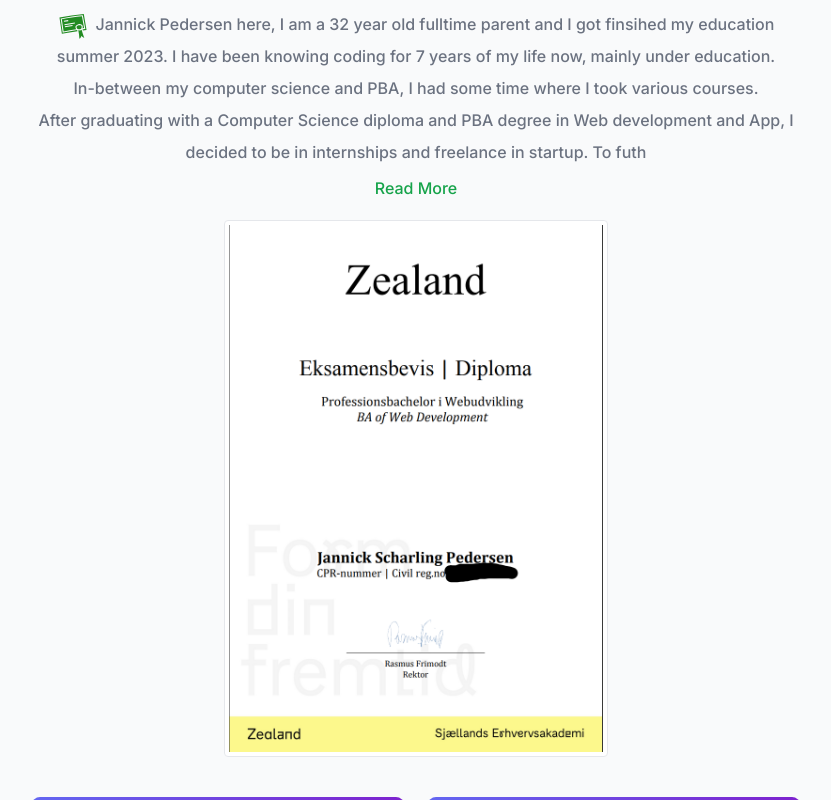
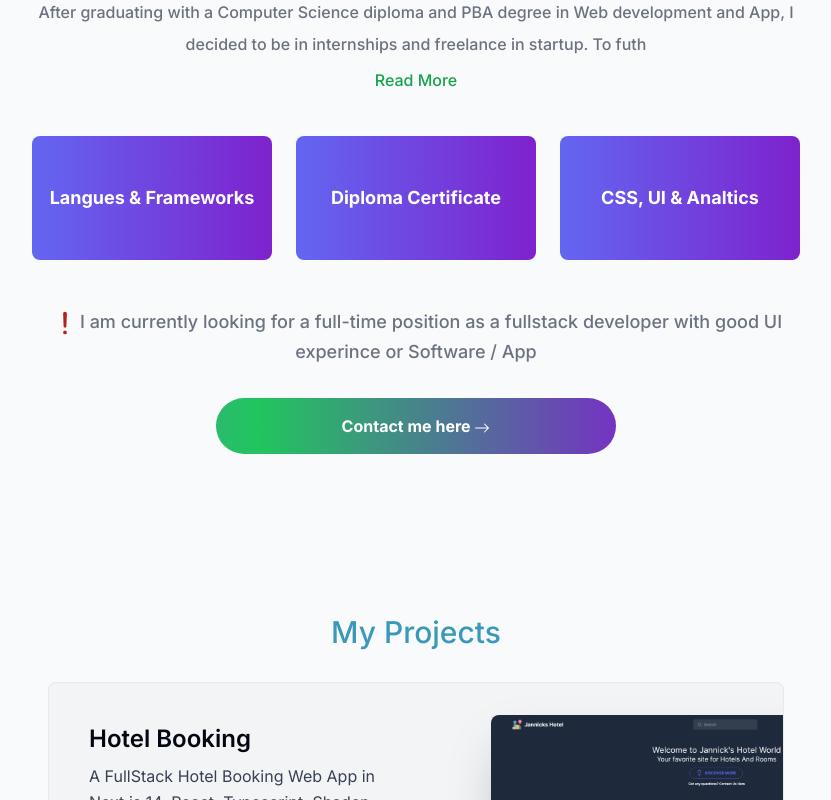
Before and after one commit to JannickPepe/MainPortfolio, a Next.js app: page / in a window 1280 px wide. Shown: the part 1100-1900 px from the top of the page, without its empty margins (224-1055 px from the left). Built offline with nearby package versions, Linux system fonts and the light colour scheme.

Commit message:
diploma into modal and made animate bg on email n about button and wider intro framer motion div on rem

```diff
--- a/app/globals.css
+++ b/app/globals.css
@@ -51,6 +51,24 @@
 }
 
 
+.background-animate {
+  background-size: 200%;
+
+  -webkit-animation: AnimationName 3s ease infinite;
+  -moz-animation: AnimationName 3s ease infinite;
+  animation: AnimationName 3s ease infinite;
+}
+
+@keyframes AnimationName {
+  0%,
+  100% {
+    background-position: 0% 50%;
+  }
+  50% {
+    background-position: 100% 50%;
+  }
+}
+
 @media only screen and (max-width: 540px) {
   .quote-icon{
     left:20px;
--- a/components/NewEmail.jsx
+++ b/components/NewEmail.jsx
@@ -25,9 +25,10 @@
 				    <div className="my-4">
 					    <textarea placeholder="Message*" className="w-full h-32 bg-gray-100 text-gray-900 mt-2 p-3 rounded-lg focus:outline-none focus:shadow-outline"></textarea>
 				    </div>
-				    <div className="my-2 w-1/2 lg:w-1/2">
-					    <button className="uppercase text-base font-bold tracking-wide h-full bg-blue-600 bg-clip-padding backdrop-filter backdrop-blur-lg bg-opacity-20 border border-gray-100
-p-3 rounded-lg w-full focus:outline-none focus:shadow-outline text-slate-600 hover:text-purple-500">
+				    <div className="my-2 text-center">
+					    <button className="background-animate hover:animate-wiggle bg-gradient-to-r from-indigo-500 via-green-500 to-purple-700
+            dark:bg-gradient-to-bs hover:dark:bg-purple-900 text-white font-bold max-w-[400px]
+            mt-6 px-7 py-3 flex items-center gap-2 rounded-full outline-none active:scale-105 transition">
                 Send Message
               </button>
 				    </div>
@@ -37,7 +38,7 @@
           backdrop-blur-sm bg-opacity-10 border border-purple-300 rounded-2xl">
             <div className="flex flex-col text-white">
               <h1 className="font-bold uppercase text-4xl my-4 text-slate-600">Hey <span className='text-purple-500'>You!</span> Over Here!</h1>
-              <p className="text-gray-400">Please contact me directly at <span className='underline text-sky-500'>jannickpedersen@live.dk</span> or through this form.</p>
+              <p className="text-gray-400">Please contact me directly at <span className='underline text-sky-500'>jannickpedersen@live.dk</span></p>
 
               <div className="flex text-start my-4">
                 <div className="flex flex-col">
@@ -61,13 +62,13 @@
 
               <div className="flex items-center justify-center ">
                 <div className="flex flex-col">
-                  <div className="px-4 py-2 mx-autorounded-2xl">
+                  <div className="px-4 pt-2 mx-autorounded-2xl">
                     <div className="px-5 pt-3 bg-white shadow-lg rounded-2xl">
                       <div className="flex flex-row">
                         <div className="flex group">
-                          <a href="#" className="p-3 text-sky-700 hover:text-yellow-500">
+                          <a href="#" className="p-3 text-black hover:text-yellow-500">
                             <span className="flex flex-col items-center">
-                              <div className="mx-1 text-gray-600 group-hover:text-gray-700
+                              <div className="mx-1 text-purple-600 group-hover:text-gray-700
                               transition-color duration-200">
                                 <FaFacebook size={24} />
                               </div>
@@ -82,9 +83,9 @@
                         </div>
 
                         <div className="flex group">
-                          <a href="#" className="p-3 text-sky-700 hover:text-yellow-500">
+                          <a href="#" className="p-3 text-black hover:text-yellow-500">
                             <span className="flex flex-col items-center">
-                              <div className="mx-1 text-gray-600 group-hover:text-gray-700
+                              <div className="mx-1 text-purple-600 group-hover:text-gray-700
                               transition-color duration-200">
                                 <FaLinkedinIn size={24} />
                               </div>
@@ -98,9 +99,9 @@
                         </div>
 
                         <div className="flex group">
-                          <a href="#" className="p-3 text-sky-700 hover:text-yellow-500">
+                          <a href="#" className="p-3 text-black hover:text-yellow-500">
                             <span className="flex flex-col items-center">
-                              <div className="mx-1 text-gray-600 group-hover:text-gray-700
+                              <div className="mx-1 text-purple-600 group-hover:text-gray-700
                               transition-color duration-200">
                                 <FaGithub size={24} />
                               </div>
--- /dev/null
+++ b/components/SpringModalThree.jsx
@@ -0,0 +1,68 @@
+
+import { AnimatePresence, motion } from "framer-motion";
+
+import { useState } from "react";
+
+import { IoMdClose } from "react-icons/io";
+import Image from "next/image";
+import PBA from "@/public/PBA.png";
+
+
+const ExampleWrapperThree = () => {
+
+    const [isOpen, setIsOpen] = useState(false);
+
+    return (
+        <div className="flex justify-center text-white hover:text-slate-300 bg-gradient-to-r from-indigo-500 to-purple-700 py-12 rounded-lg">
+            <button onClick={() => setIsOpen(true)} className="group text-lg font-bold text-center transition-all duration-300 ease-in-out">
+                <span className='bg-left-bottom bg-gradient-to-r from-blue-500 to-blue-500 bg-[length:0%_4px] bg-no-repeat group-hover:bg-[length:100%_4px] transition-all duration-500 ease-out'>
+                    Diploma Certificate
+                </span>
+            </button>
+            <SpringModal isOpen={isOpen} setIsOpen={setIsOpen} />
+        </div>
+    );
+
+};
+
+
+const SpringModal = ({ isOpen, setIsOpen }) => {
+
+    return (
+        <AnimatePresence>
+        {isOpen && (
+            <motion.div
+                initial={{ opacity: 0 }}
+                animate={{ opacity: 1 }}
+                exit={{ opacity: 0 }}
+                onClick={() => setIsOpen(false)}
+                className="bg-slate-900/20 h-full backdrop-blur p-2 md:p-4 lg:p-8 xl:p-8 fixed inset-0 z-50 grid place-items-center max-sm:overflow-y-scroll cursor-pointer"
+            >
+                <motion.div
+                    initial={{ scale: 0, rotate: "12.5deg" }}
+                    animate={{ scale: 1, rotate: "0deg" }}
+                    exit={{ scale: 0, rotate: "0deg" }}
+                    onClick={(e) => e.stopPropagation()}
+                    className="open-modal-body top-16 bg-gradient-to-br from-violet-600 to-indigo-600 text-white p-1 rounded-lg w-full max-w-lg shadow-xl cursor-default mt-[55px]"
+                >
+
+                    <div className="relative z-10">
+                        <button onClick={() => setIsOpen(false)} >
+                            <div className="bg-white w-12 h-12 mb-2 rounded-full text-3xl text-indigo-600 grid place-items-center mx-auto hover:scale-110">
+                                <IoMdClose size={30} />
+                            </div>
+                        </button>
+                        <div className="relative overflow-hidden bg-cover bg-no-repeat max-w-sm mx-auto rounded border bg-white p-1 dark:border-neutral-700 dark:bg-neutral-800">
+                            <Image src={PBA} alt="jannick PBA diploma" className="transition duration-300 ease-in-out hover:scale-125" />
+                        </div>
+                    </div>
+                </motion.div>
+            </motion.div>
+        )}
+        </AnimatePresence>
+    );
+
+};
+
+
+export default ExampleWrapperThree;
--- a/components/about.tsx
+++ b/components/about.tsx
@@ -10,11 +10,10 @@
 import { useActiveSectionContext } from "@/context/active-section-context";
 import { IoAlertOutline } from "react-icons/io5";
 import { GiDiploma } from "react-icons/gi";
-import Image from "next/image";
-import PBA from "@/public/PBA.png";
 import Content from "./readMore";
 import ExampleWrapper from "./SpringModal";
 import ExampleWrapperTwo from "./SpringModalTwo";
+import ExampleWrapperThree from "./SpringModalThree";
 
 
 export default function About() {
@@ -61,12 +60,10 @@
             I have been knowing coding for 7 years of my life now, mainly under education.<br/> In-between my computer science and PBA, I had some time where I took various courses.
           </p>
           <Content />
-          <div className="mt-4 relative overflow-hidden bg-cover bg-no-repeat max-w-sm mx-auto rounded border bg-white p-1 dark:border-neutral-700 dark:bg-neutral-800">
-            <Image src={PBA} alt="jannick PBA diploma" className="transition duration-300 ease-in-out hover:scale-125" />
-          </div>
 
-          <div className="mt-10 mb-12 grid grid-cols-1 gap-6 sm:grid-cols-2">
+          <div className="mt-10 mb-12 grid grid-cols-1 gap-6 sm:grid-cols-3">
             <ExampleWrapper />
+            <ExampleWrapperThree />
             <ExampleWrapperTwo />
           </div>
 
@@ -77,7 +74,9 @@
 
           <Link
             href="#contact"
-            className="hover:animate-wiggle bg-[rgb(81,156,212)] hover:bg-orange-400 dark:bg-gradient-to-b from-indigo-500 to-purple-800 hover:dark:bg-purple-900 max-w-[400px] mx-auto text-white mt-8 px-7 py-3 flex items-center gap-2 rounded-full outline-none active:scale-105 transition"
+            className="background-animate hover:animate-wiggle bg-gradient-to-r from-indigo-500 via-green-500 to-purple-700
+            dark:bg-gradient-to-bs hover:dark:bg-purple-900 max-w-[400px] mx-auto text-white font-bold
+            mt-8 px-7 py-3 flex items-center gap-2 rounded-full outline-none active:scale-105 transition"
             onClick={() => {
               setActiveSection("Contact");
               setTimeOfLastClick(Date.now());
--- a/components/intro.tsx
+++ b/components/intro.tsx
@@ -18,7 +18,7 @@
     <section
       ref={ref}
       id="home"
-      className="mb-28 max-w-[50rem] text-center sm:mb-0 scroll-mt-[100rem]"
+      className="mb-28 max-w-[58rem] text-center sm:mb-0 scroll-mt-[100rem]"
     >
       <div className="flex items-center justify-center">
         <div className="relative">
```
